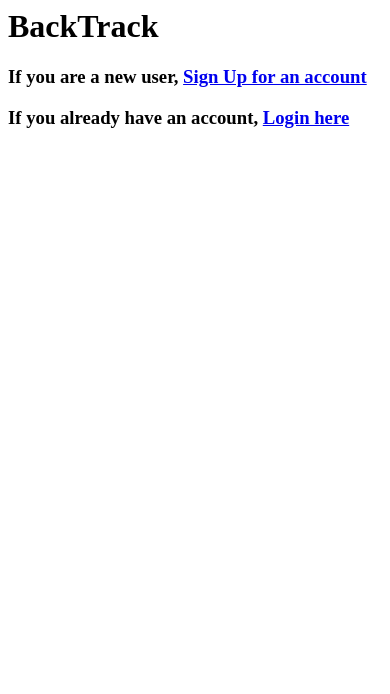
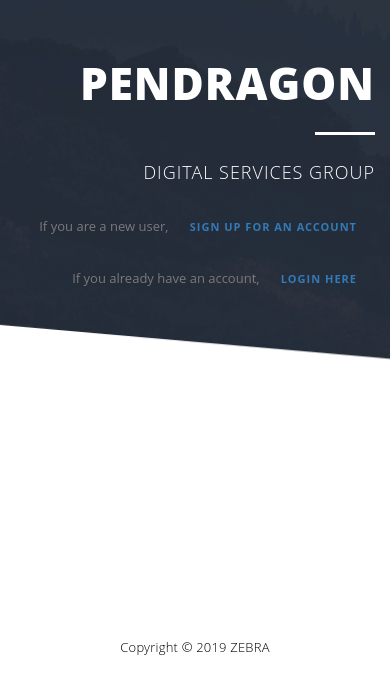
Before and after one commit to sthavm/BackTrack-grpZ, a Django app: page / in a window 390 px wide. Shown: the top 694 px of the page. Run offline with Django 3.2, Linux system fonts and the light colour scheme; parts of the project's set-up code (start-up, migrations or seed data) failed here and were passed over.

Commit message:
Add files via upload

```diff
--- a/demo_project/demo/templates/homepage.html
+++ b/demo_project/demo/templates/homepage.html
@@ -1,5 +1,63 @@
-<h1> BackTrack</h1>
-<div>
-    <h3>If you are a new user, <a href="accounts/signup/">Sign Up for an account</a></h3>
-    <h3>If you already have an account, <a href="login/"> Login here</a></h3>
-</div>
+<!doctype html>
+{% load staticfiles %}
+ <html>
+    <head>
+        <meta charset="utf-8">
+        <meta http-equiv="X-UA-Compatible" content="IE=edge,chrome=1">
+
+        <title>DSG BACKTRACK</title>
+        <meta name="description" content="">
+        <meta name="viewport" content="width=device-width, initial-scale=1">
+        <link rel="stylesheet" href="{% static 'bootstrap.min.css' %}">
+        <link rel="stylesheet" href="{% static 'login-style.css' %}">
+
+    </head>
+    <body>
+
+        <section class="first-gallery-section">
+          <div class="container">
+            <div class="row">
+              <div class="col-md-12">
+                <div class="text-content">
+                  <h2>Pendragon</h2>
+                  <div class="line-dec"></div>
+                  <span>Digital Services Group</span>
+                  <div class="primary-button">
+                    <br>
+                    <p>If you are a new user, <a href="accounts/signup/">Sign Up for an account</a></p>
+                    <p>If you already have an account, <a href="login/"> Login here</a></p>
+                  </div>
+                </div>
+              </div>
+            </div>
+          </div>
+        </section>
+
+        <footer>
+          <div class="container">
+            <div class="row">
+              <div class="col-md-12">
+                <p>Copyright &copy; 2019 ZEBRA</p>
+              </div>
+            </div>
+          </div>
+        </footer>
+
+        <script language="JavaScript">
+        function checkempty()
+        {
+           if(Login.Username.value==""){alert("Please do not leave the fields empty");
+            Login.Username.focus();
+            return false;
+           }
+           if(Login.Password.value==""){alert("Please do not leave the fields empty");
+            Login.Password.focus();
+            return false;
+           }
+        }
+        </script>
+
+
+
+    </body>
+</html>
```
